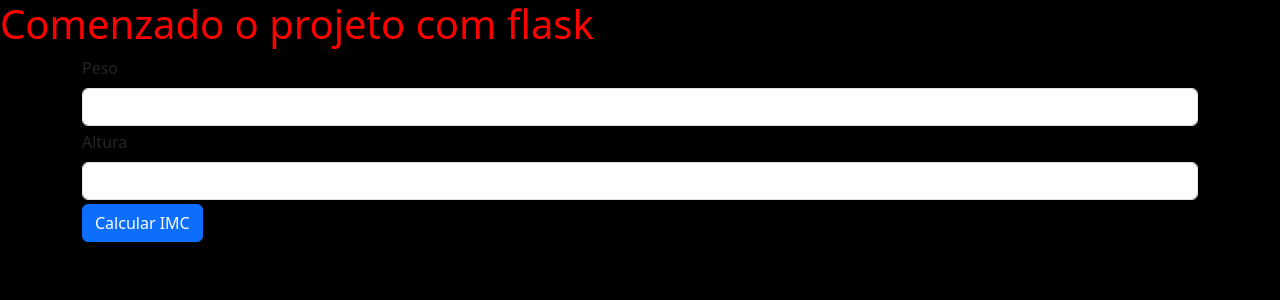
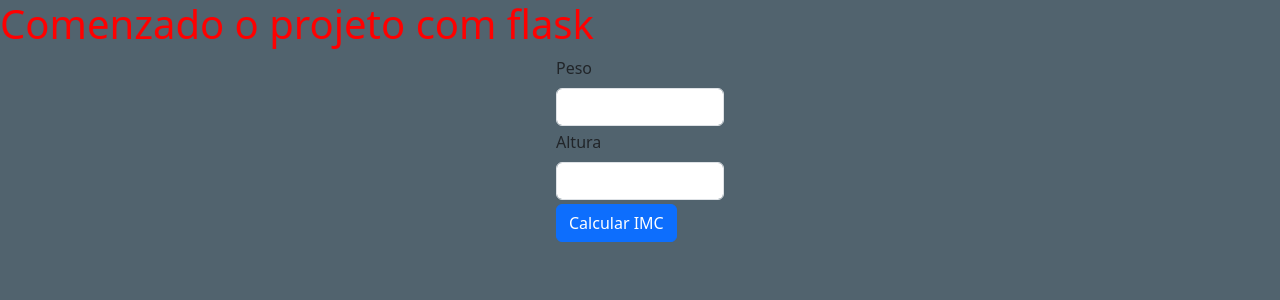
Before and after one commit to gilbonett/calcular_imc, a Flask app: page / in a window 1280 px wide. Shown: the top 300 px of the page. Run offline with Flask 3, Linux system fonts and the light colour scheme.

Commit message:
aplicando css na interfaz

```diff
--- a/static/style.css
+++ b/static/style.css
@@ -1,10 +1,12 @@
-
+.container{
+    width: 15%;
+}
 h1{
     color: red;
 }
 
 body{
-    background-color: black;
+    background-color: rgb(81, 99, 110);
 }
 
 p{
```
